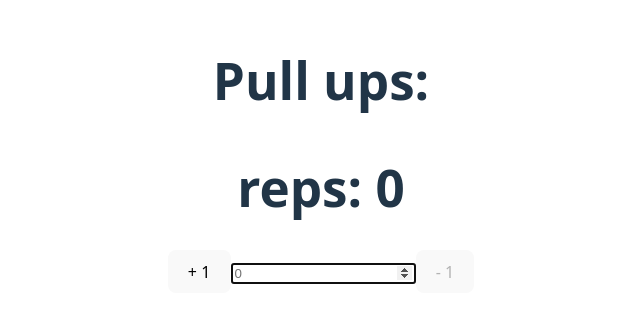
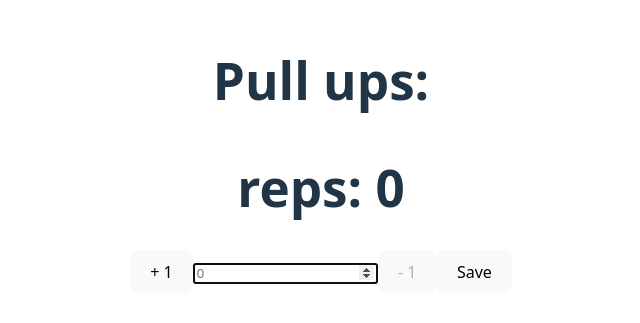
Before and after one commit to Khaanh/MyProgress, a React (Vite) app: page / in a window 1280 px wide. Shown: the part 253-576 px from the top of the page, without its empty margins (319-959 px from the left). Built offline with nearby package versions, Linux system fonts and the light colour scheme.

Commit message:
WIP: create save button

```diff
--- a/src/components/RepsCounter.tsx
+++ b/src/components/RepsCounter.tsx
@@ -4,9 +4,13 @@ import { useEffect, useRef, useState } from "react";
 export default function RepsCounter() {
 	const [reps, setReps] = useState<number>(0);
 	const inputEl = useRef<HTMLInputElement>(null);
+
 	const onRepsCounter = (val: number) => {
+		// setReps(val ? (curVal) => curVal + val : val);
 		setReps(val);
 	};
+
+	const handleSave = () => {};
 
 	const handlePlusRep = () => {
 		setReps((curVal) => curVal + 1);
@@ -17,10 +21,14 @@ export default function RepsCounter() {
 		setReps((curVal) => curVal - 1);
 	};
 
-	useEffect(() => {
+	const inputFocus = () => {
 		if (inputEl.current) {
 			inputEl.current.focus();
 		}
+	};
+
+	useEffect(() => {
+		inputFocus();
 	}, []);
 
 	return (
@@ -38,13 +46,18 @@ export default function RepsCounter() {
 						type="number"
 						ref={inputEl}
 						placeholder="0"
+						// value={reps}
 						onChange={(e) => onRepsCounter(Number(e.target.value))}
-						step="any"
+						min={0}
 					/>
 				</label>
 				<button disabled={reps ? false : true} onClick={handleMinusRep}>
 					- 1
 				</button>
+
+				<button onClick={handleSave} type="submit">
+					Save
+				</button>
 			</form>
 		</div>
 	);
```
Also changed, not shown: src/components/RepsCounter.module.css (+10 -0 lines).
